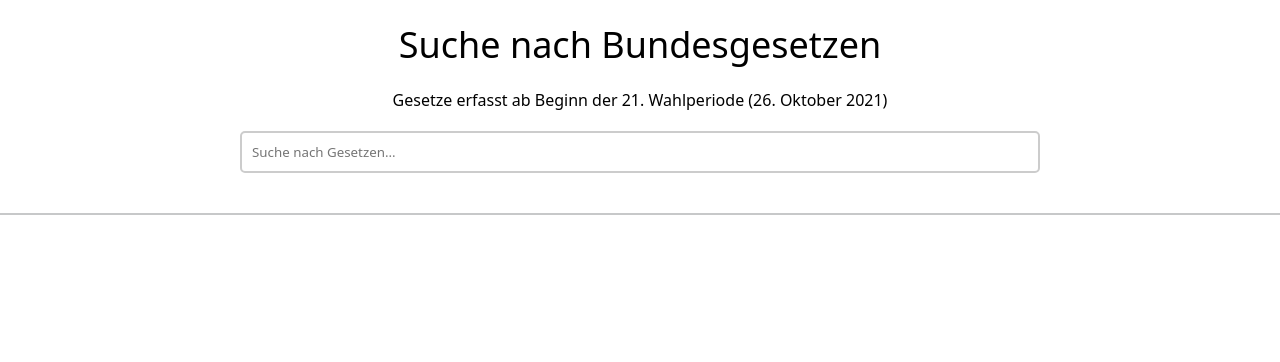
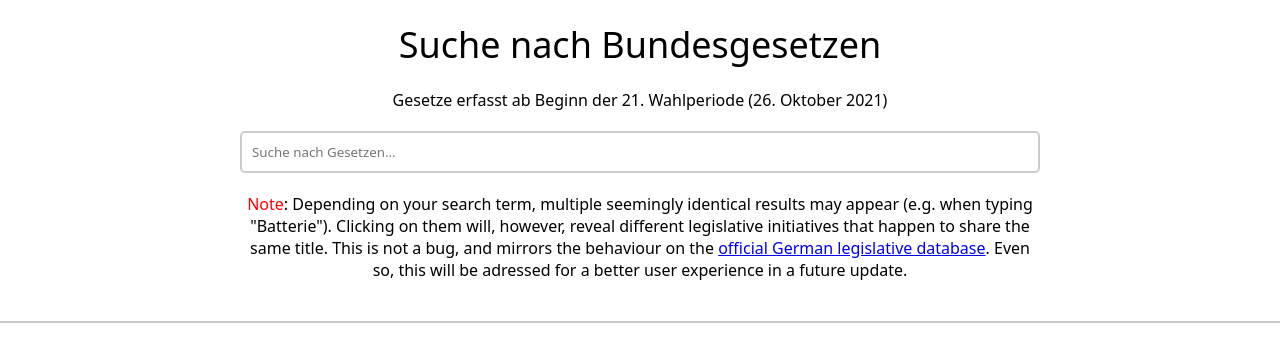
Before and after one commit to Convl/gesetzgebung, a Flask app: page / in a window 1280 px wide. Shown: the top 362 px of the page. Run offline with Flask 3, Linux system fonts and the light colour scheme; parts of the project's set-up code (start-up, migrations or seed data) failed here and were passed over.

Commit message:
add note regarding search terms with multiple seemingly identical results to base.html

```diff
--- a/gesetzgebung/templates/base.html
+++ b/gesetzgebung/templates/base.html
@@ -17,10 +17,10 @@
         <input type="text" id="law_search_term" placeholder="Suche nach Gesetzen..." autocomplete="off" >
         <div id="suggestions" class="autocomplete-suggestions"></div>
     </div>
+    <h6 style="width: min(100%, 800px); margin: 20px auto;"><span style="color: red">Note</span>: Depending on your search term, multiple seemingly identical results may appear (e.g. when typing "Batterie"). Clicking on them will, however, reveal different legislative initiatives that happen to share the same title. This is not a bug, and mirrors the behaviour on the <a href="https://dip.bundestag.de">official German legislative database</a>. Even so, this will be adressed for a better user experience in a future update.</h6>
 
     <hr>
     <div id="content">{% block content %}{% endblock %}</div>
     <script src="{{ url_for('static', filename='autoComplete.js') }}"> </script>
-
 </body>
 </html>
```
